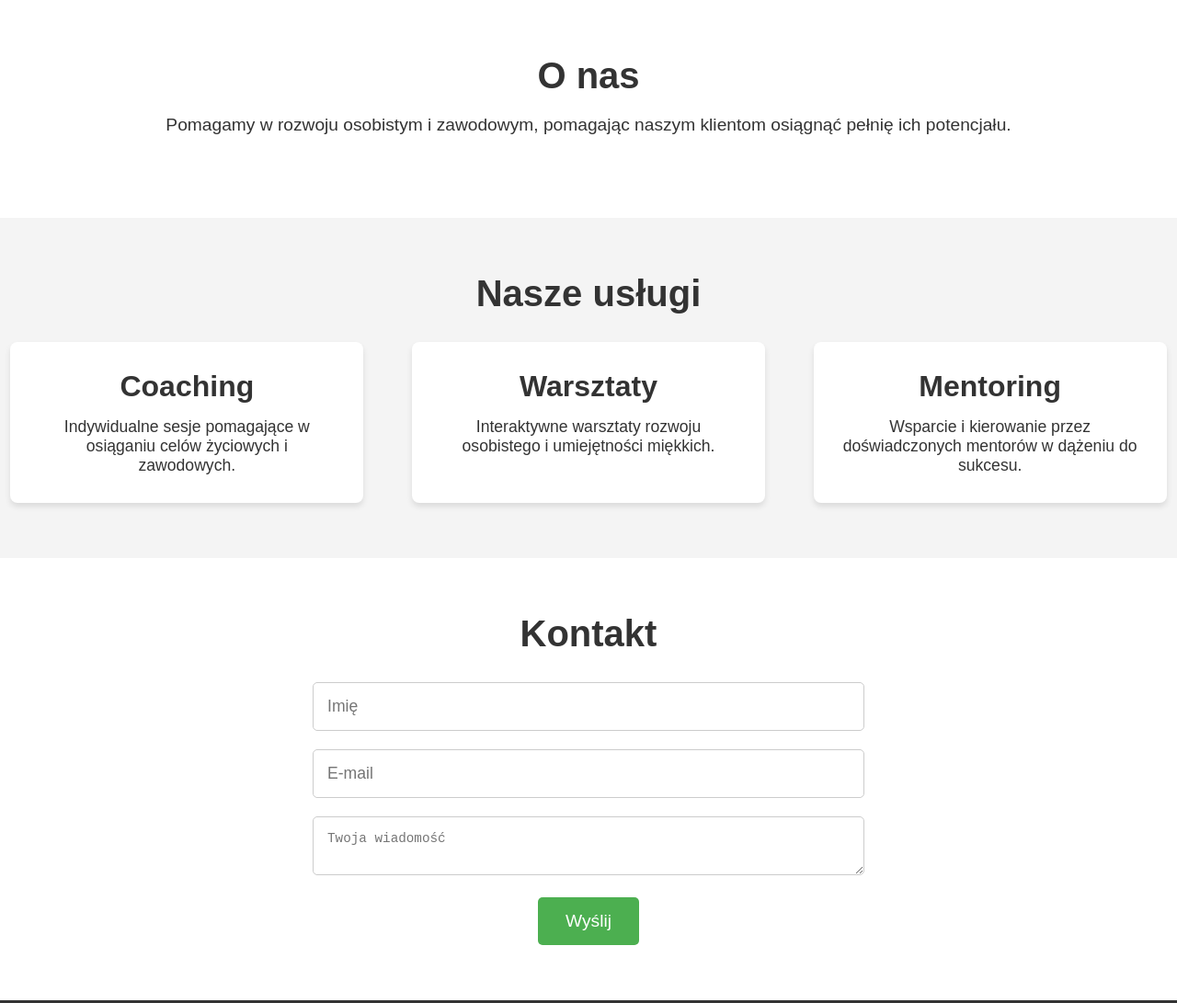
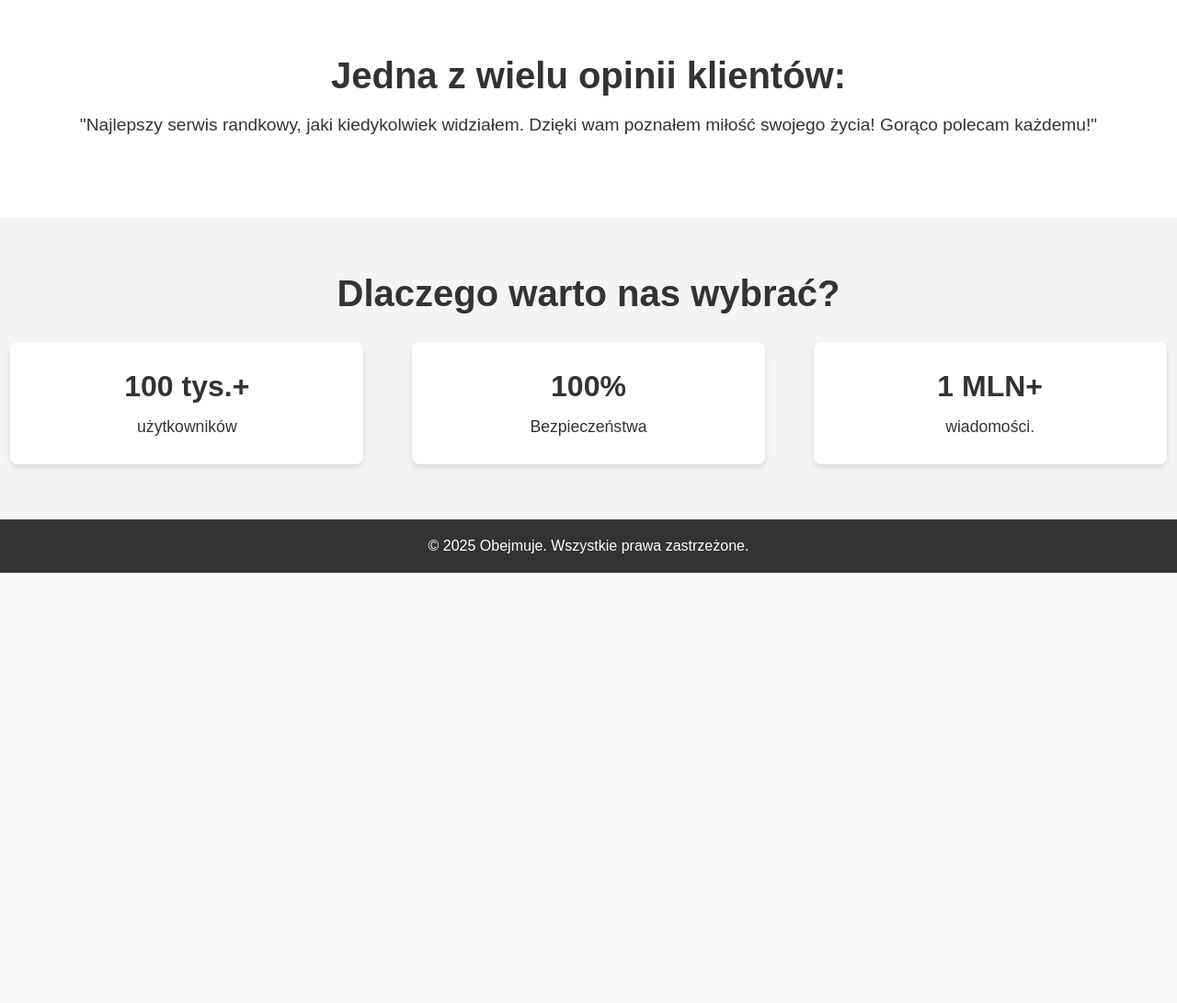
Before and after one commit to oliwierekbln/flitruj.pl, a plain HTML site: page index.html in a window 1280 px wide. Shown: the part 800-1891 px from the top of the page at 92% size. After the commit the page ends 1423 px from the top, so only its background shows below. Drawn offline with Linux system fonts and the light colour scheme.

Commit message:
Update index.html

```diff
--- a/index.html
+++ b/index.html
@@ -10,54 +10,40 @@
     <!-- Nagłówek -->
     <header class="header">
         <div class="header-content">
-            <h1>Twoje dane zostały wykradzione!</h1>
-            <p>Rozpoczęto przesyłanie danych.</p>
-            <a href="#kontakt" class="button">Skontaktuj się</a>
+            <h1>Znajdź miłość swojego życia!</h1>
+            <p>Tysiące kobiet z Twojej okolicy! Szybka i darmowa Rejestracja!</p>
+            <a href="#kontakt" class="button">Zarejestruj się!</a>
         </div>
     </header>
 
     <!-- Sekcja O nas -->
     <section class="about">
         <div class="container">
-            <h2>O nas</h2>
-            <p>Pomagamy w rozwoju osobistym i zawodowym, pomagając naszym klientom osiągnąć pełnię ich potencjału.</p>
+            <h2>Jedna z wielu opinii klientów:</h2>
+            <p>"Najlepszy serwis randkowy, jaki kiedykolwiek widziałem. Dzięki wam poznałem miłość swojego życia! Gorąco polecam każdemu!"</p>
         </div>
     </section>
 
     <!-- Sekcja Usługi -->
     <section class="services">
         <div class="container">
-            <h2>Nasze usługi</h2>
+            <h2>Dlaczego warto nas wybrać?</h2>
             <div class="services-list">
                 <div class="service-item">
-                    <h3>Coaching</h3>
-                    <p>Indywidualne sesje pomagające w osiąganiu celów życiowych i zawodowych.</p>
+                    <h3>100 tys.+</h3>
+                    <p>użytkowników</p>
                 </div>
                 <div class="service-item">
-                    <h3>Warsztaty</h3>
-                    <p>Interaktywne warsztaty rozwoju osobistego i umiejętności miękkich.</p>
+                    <h3>100%</h3>
+                    <p>Bezpieczeństwa</p>
                 </div>
                 <div class="service-item">
-                    <h3>Mentoring</h3>
-                    <p>Wsparcie i kierowanie przez doświadczonych mentorów w dążeniu do sukcesu.</p>
+                    <h3>1 MLN+</h3>
+                    <p>wiadomości.</p>
                 </div>
             </div>
         </div>
     </section>
-
-    <!-- Sekcja Kontakt -->
-    <section class="contact" id="kontakt">
-        <div class="container">
-            <h2>Kontakt</h2>
-            <form action="#" method="post">
-                <input type="text" name="name" placeholder="Imię" required>
-                <input type="email" name="email" placeholder="E-mail" required>
-                <textarea name="message" placeholder="Twoja wiadomość" required></textarea>
-                <button type="submit" class="button">Wyślij</button>
-            </form>
-        </div>
-    </section>
-
     <!-- Stopka -->
     <footer class="footer">
         <div class="container">
```
